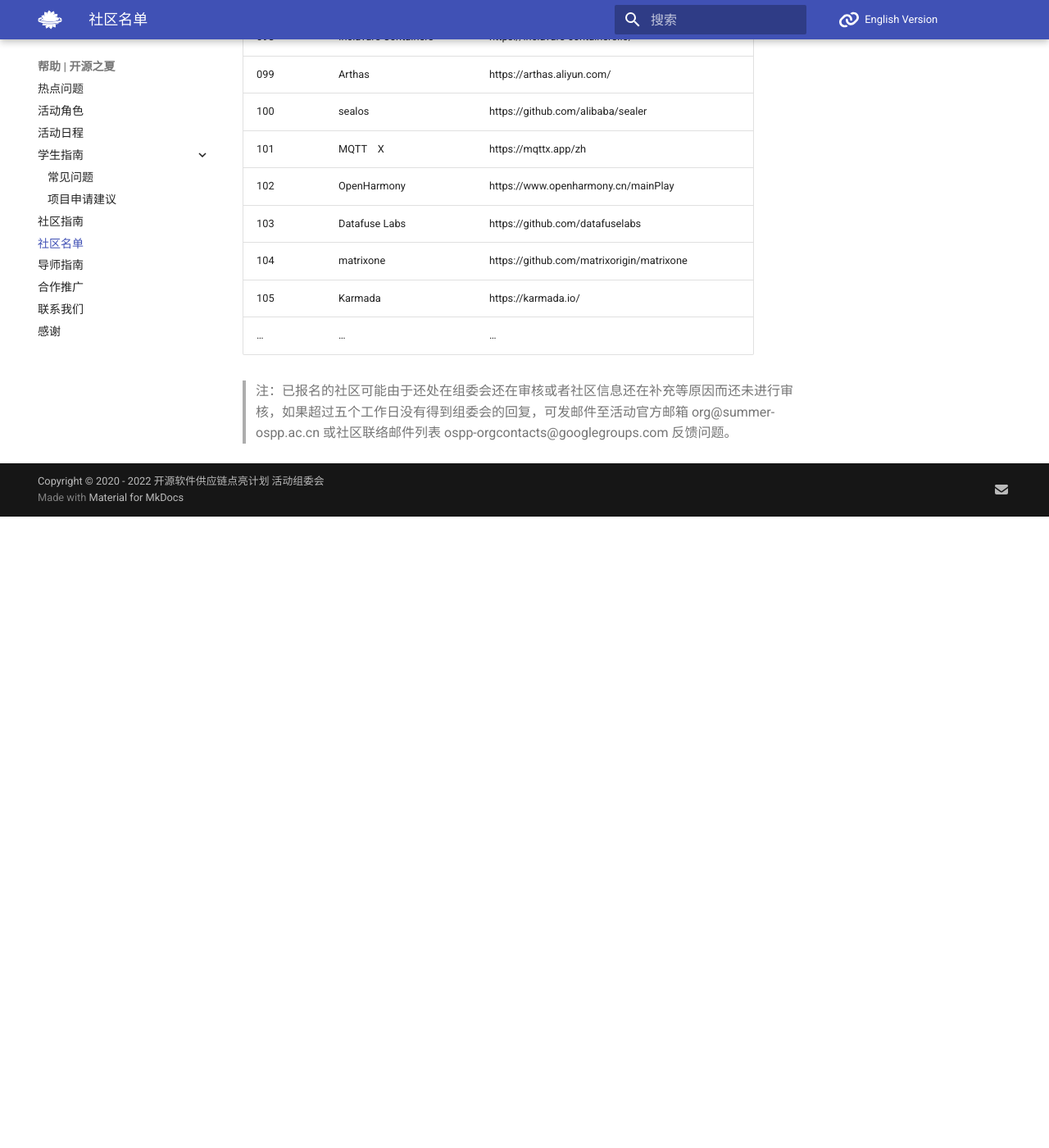
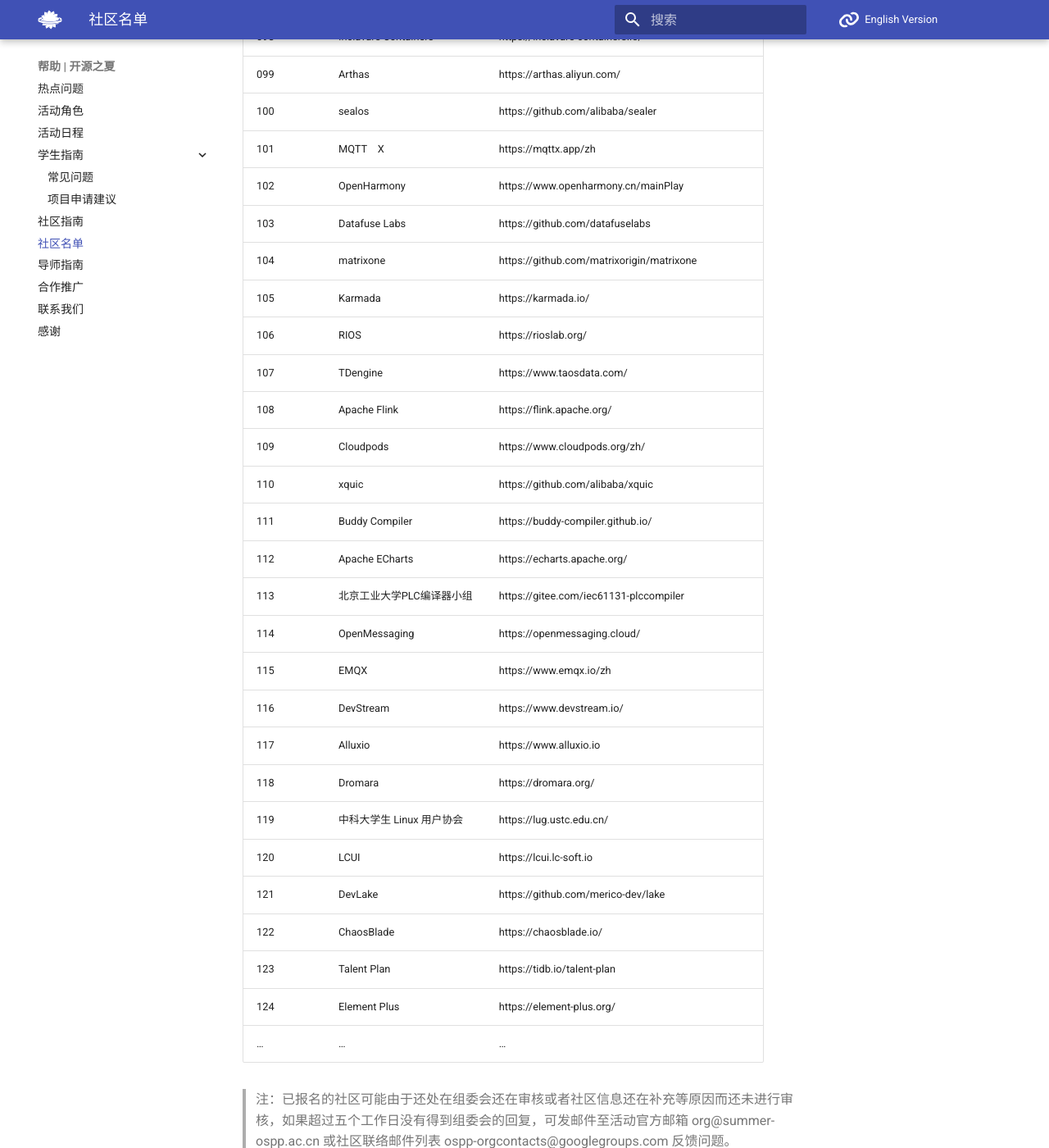
Before and after one commit to summer-ospp/help, an MkDocs documentation site: the page built from docs/communities-list.md, in a window 1280 px wide and 1400 px high, scrolled down 4722 px. Shown: the whole window at 82% size. Built offline with MkDocs 1.6.1 and Material for MkDocs 9.7.7, drawn with Linux system fonts in a browser that asks for light colours; comment, search, counter and statistics services are not loaded; before the commit the page ends 5352 px from its top, so only the background shows below that.

Commit message:
Update communities-list.md

```diff
--- a/docs/communities-list.md
+++ b/docs/communities-list.md
@@ -111,6 +111,25 @@
 | 103  | Datafuse Labs | https://github.com/datafuselabs |
 | 104  | matrixone | https://github.com/matrixorigin/matrixone |
 | 105  | Karmada | https://karmada.io/ |
+| 106  | RIOS | https://rioslab.org/ |
+| 107  | TDengine | https://www.taosdata.com/ |
+| 108  | Apache Flink | https://flink.apache.org/ |
+| 109  | Cloudpods | https://www.cloudpods.org/zh/ |
+| 110  | xquic | https://github.com/alibaba/xquic |
+| 111  | Buddy Compiler | https://buddy-compiler.github.io/ |
+| 112  | Apache ECharts | https://echarts.apache.org/ |
+| 113  | 北京工业大学PLC编译器小组 | https://gitee.com/iec61131-plccompiler |
+| 114  | OpenMessaging | https://openmessaging.cloud/ |
+| 115  | EMQX | https://www.emqx.io/zh |
+| 116  | DevStream | https://www.devstream.io/ |
+| 117  | Alluxio | https://www.alluxio.io |
+| 118  | Dromara | https://dromara.org/ |
+| 119  | 中科大学生 Linux 用户协会 | https://lug.ustc.edu.cn/ |
+| 120  | LCUI | https://lcui.lc-soft.io |
+| 121  | DevLake | https://github.com/merico-dev/lake |
+| 122  | ChaosBlade | https://chaosblade.io/ |
+| 123  | Talent Plan | https://tidb.io/talent-plan |
+| 124  | Element Plus | https://element-plus.org/ |
 | … | … | …  |
 
 > 注：已报名的社区可能由于还处在组委会还在审核或者社区信息还在补充等原因而还未进行审核，如果超过五个工作日没有得到组委会的回复，可发邮件至活动官方邮箱 org@summer-ospp.ac.cn 或社区联络邮件列表 ospp-orgcontacts@googlegroups.com 反馈问题。
```
